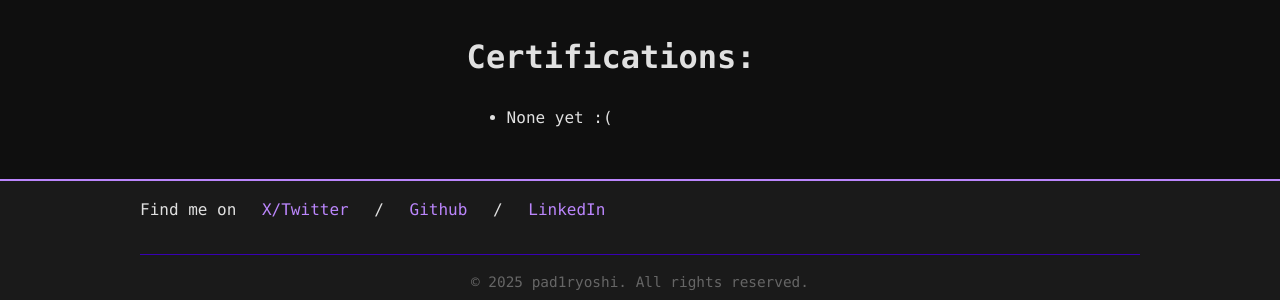
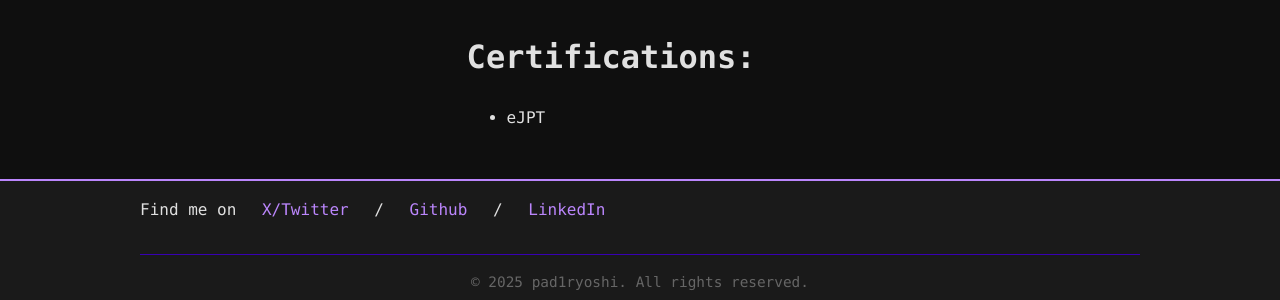
Before and after one commit to pad1ryoshi/pad1ryoshi.github.io, a Jekyll site: the page built from about/index.html, in a window 1280 px wide. Shown: the part 610-910 px from the top of the page. Built offline with Jekyll 4.4.1, drawn with Linux system fonts in a browser that asks for light colours.

Commit message:
update: eJPT

```diff
--- a/about/index.html
+++ b/about/index.html
@@ -24,7 +24,7 @@ title: About
     <br>
     <h1>Certifications: </h1>
     <ul>
-        <li>None yet :(</li>
+        <li>eJPT</li>
     </ul>
 
 </div>
```
